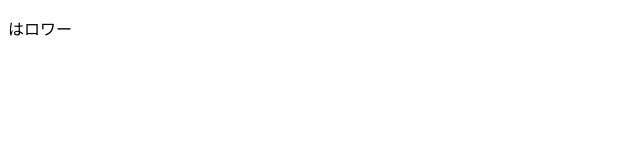
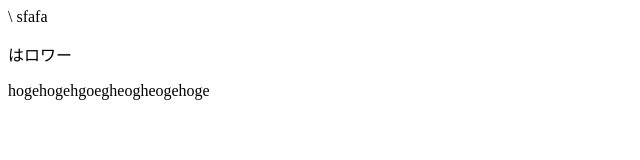
Before and after one commit to coiai-lecture/satworkshoptest, a plain HTML site: page index.html in a window 1280 px wide. Shown: the whole page, without its empty margins (0-640 px from the left). Drawn offline with Linux system fonts and the light colour scheme.

Commit message:
second commit

```diff
--- a/index.html
+++ b/index.html
@@ -5,7 +5,9 @@
     <meta name="viewport" content="width=device-width, initial-scale=1.0">
     <title>Document</title>
 </head>
-<body>
+<body>\
+    sfafa
     <p>はロワー</p>
+    hogehogehgoegheogheogehoge
 </body>
 </html>
```
